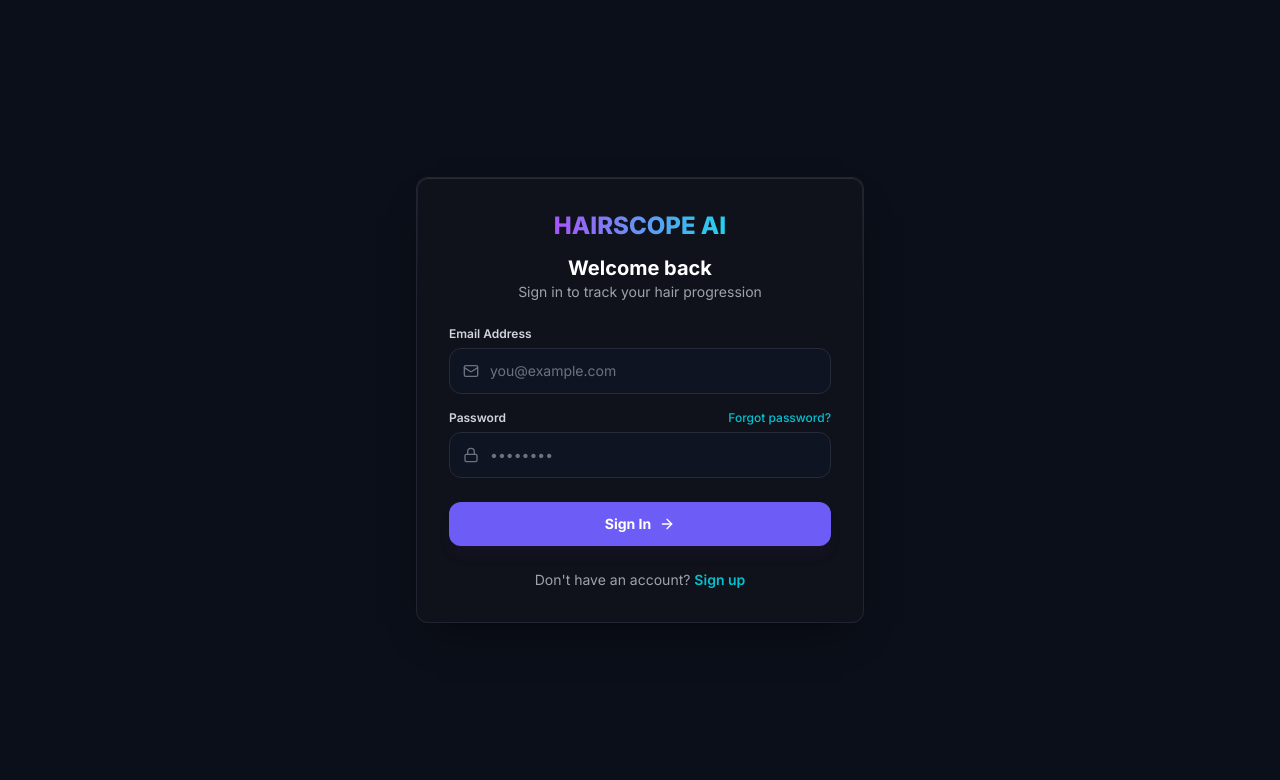
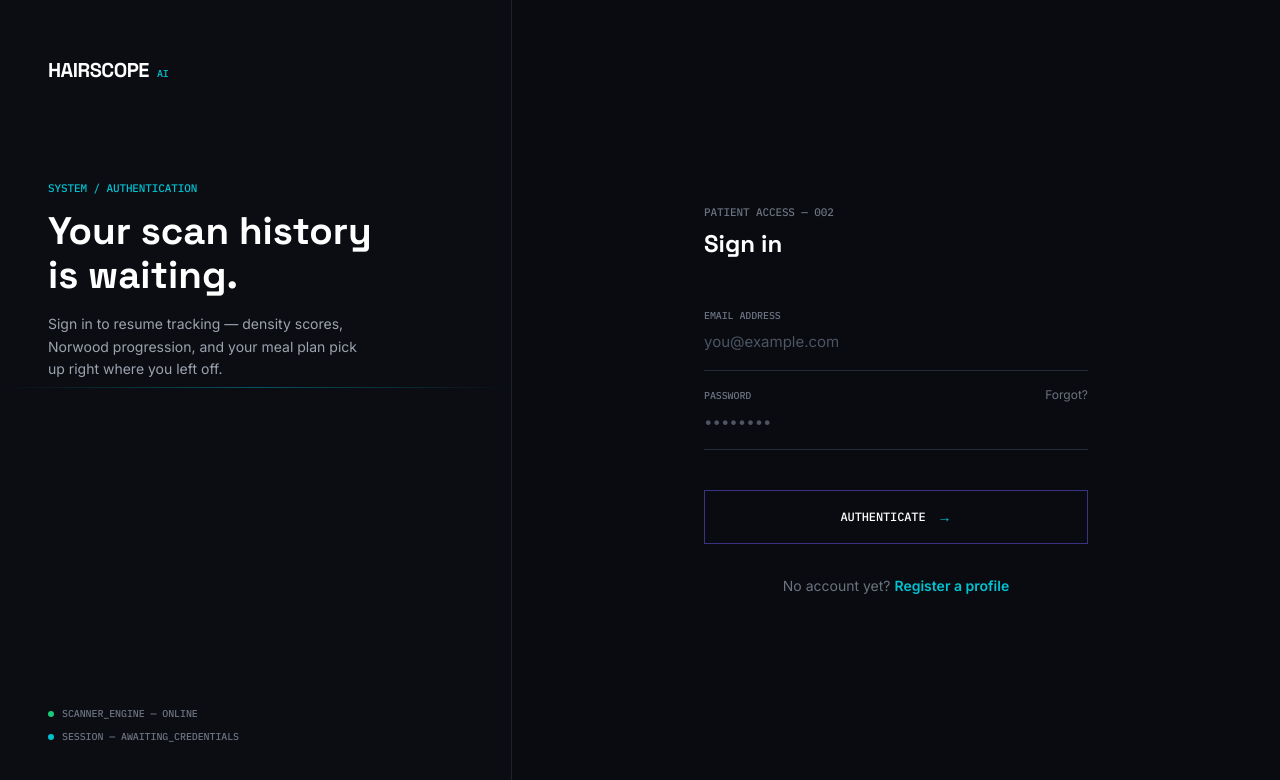
Before and after one commit to thuvan2004/hair-ai, a React (Vite) app in the folder frontend/: page /login in a window 1280 px wide. Shown: the top 780 px of the page. Built offline with nearby package versions, Linux system fonts and the light colour scheme.

Commit message:
Refactor Login component layout and styles

```diff
--- a/frontend/src/pages/Login.jsx
+++ b/frontend/src/pages/Login.jsx
@@ -1,7 +1,7 @@
 import React, { useState } from 'react';
 import { Link, useNavigate } from 'react-router-dom';
 import { useAuth } from '../context/AuthContext';
-import { Sparkles, Mail, Lock, AlertCircle, ArrowRight } from 'lucide-react';
+import { AlertCircle } from 'lucide-react';
 
 const Login = () => {
   const { login } = useAuth();
@@ -36,80 +36,116 @@ const Login = () => {
   };
 
   return (
-    <div className="min-h-screen bg-[#0b0f19] flex items-center justify-center p-6 relative overflow-hidden">
-      {/* Background glow */}
-      <div className="absolute top-1/2 left-1/2 -translate-x-1/2 -translate-y-1/2 w-[400px] h-[400px] bg-brand-violet/10 blur-[130px] rounded-full -z-10"></div>
-
-      <div className="w-full max-w-md glass-card p-8 flex flex-col gap-6">
-        <div className="text-center">
-          <Link to="/" className="inline-block mb-3">
-            <span className="text-2xl font-black bg-gradient-to-r from-purple-500 to-cyan-400 bg-clip-text text-transparent">
-              HAIRSCOPE AI
-            </span>
-          </Link>
-          <h2 className="text-xl font-bold text-white">Welcome back</h2>
-          <p className="text-sm text-gray-400">Sign in to track your hair progression</p>
+    <div className="min-h-screen bg-dark-bg flex flex-col md:flex-row">
+      {/* Left — instrument / status panel. Not a hero image, a readout: this is what
+          a diagnostic tool's "idle screen" looks like while it waits for a signed-in user. */}
+      <aside className="relative md:w-[40%] border-b md:border-b-0 md:border-r border-dark-border/70 flex flex-col justify-between px-8 py-10 md:px-12 md:py-14 overflow-hidden bg-[#0B0D13]">
+        <div className="absolute inset-0 pointer-events-none">
+          <div className="absolute inset-x-0 top-0 h-px bg-gradient-to-r from-transparent via-brand-cyan/40 to-transparent animate-pulse-scan" />
         </div>
 
+        <div>
+          <Link to="/" className="inline-flex items-baseline gap-2">
+            <span className="text-xl font-display font-bold text-white tracking-tight">HAIRSCOPE</span>
+            <span className="font-readout text-[10px] text-brand-cyan tracking-widest">AI</span>
+          </Link>
+
+          <div className="mt-16 md:mt-24">
+            <p className="font-readout text-[11px] text-brand-cyan tracking-[0.2em] uppercase mb-3">
+              System / Authentication
+            </p>
+            <h1 className="text-3xl md:text-[2.4rem] font-display font-bold text-white leading-[1.15]">
+              Your scan history<br />is waiting.
+            </h1>
+            <p className="text-sm text-gray-400 mt-4 max-w-xs leading-relaxed">
+              Sign in to resume tracking — density scores, Norwood progression, and your meal plan pick up right where you left off.
+            </p>
+          </div>
+        </div>
+
+        {/* Status readout footer — the signature diagnostic-instrument detail */}
+        <div className="hidden md:flex flex-col gap-2 font-readout text-[10px] text-gray-500 tracking-wider">
+          <div className="flex items-center gap-2">
+            <span className="w-1.5 h-1.5 rounded-full bg-brand-emerald" />
+            SCANNER_ENGINE — ONLINE
+          </div>
+          <div className="flex items-center gap-2">
+            <span className="w-1.5 h-1.5 rounded-full bg-brand-cyan" />
+            SESSION — AWAITING_CREDENTIALS
+          </div>
+        </div>
+      </aside>
+
+      {/* Right — the intake form itself. Deliberately flat: no floating card, no blur,
+          no icon-in-input pattern. Fields read like a lab requisition slip. */}
+      <main className="flex-1 flex items-center justify-center px-6 py-14 md:py-0">
+        <div className="w-full max-w-sm">
+          <p className="font-readout text-[11px] text-gray-500 tracking-[0.2em] uppercase mb-2">
+            Patient Access — 002
+          </p>
+          <h2 className="text-2xl font-display font-bold text-white mb-8">Sign in</h2>
+
           {error && (
-          <div className="flex items-center gap-2 p-3 bg-rose-500/10 border border-rose-500/20 rounded-xl text-sm text-rose-400">
-            <AlertCircle className="w-5 h-5 shrink-0" />
+            <div className="flex items-center gap-2 py-3 px-3 mb-6 border-l-2 border-brand-rose bg-brand-rose/5 text-sm text-rose-300">
+              <AlertCircle className="w-4 h-4 shrink-0" />
               <span>{error}</span>
             </div>
           )}
 
-        <form onSubmit={handleSubmit} className="flex flex-col gap-4">
-          <div className="flex flex-col gap-1.5">
-            <label className="text-xs font-semibold text-gray-300">Email Address</label>
-            <div className="relative">
-              <Mail className="absolute left-3.5 top-1/2 -translate-y-1/2 w-4 h-4 text-gray-500" />
+          <form onSubmit={handleSubmit} className="flex flex-col">
+            <div className="group flex flex-col gap-2 py-4 border-b border-dark-border focus-within:border-brand-cyan transition-colors">
+              <label className="font-readout text-[10px] text-gray-500 group-focus-within:text-brand-cyan tracking-widest uppercase transition-colors">
+                Email address
+              </label>
               <input
                 type="email"
                 placeholder="you@example.com"
                 value={email}
                 onChange={(e) => setEmail(e.target.value)}
-                className="w-full pl-10 pr-4 py-3 bg-[#0f1422] border border-dark-border rounded-xl text-sm text-white placeholder-gray-500 focus:outline-none focus:border-brand-violet transition-colors"
+                className="w-full bg-transparent text-[15px] text-white placeholder-gray-600 focus:outline-none"
                 required
               />
             </div>
-          </div>
 
-          <div className="flex flex-col gap-1.5">
-            <div className="flex justify-between items-center">
-              <label className="text-xs font-semibold text-gray-300">Password</label>
-              <Link to="/forgot-password" className="text-xs font-medium text-brand-cyan hover:underline">
-                Forgot password?
+            <div className="group flex flex-col gap-2 py-4 border-b border-dark-border focus-within:border-brand-cyan transition-colors">
+              <div className="flex justify-between items-baseline">
+                <label className="font-readout text-[10px] text-gray-500 group-focus-within:text-brand-cyan tracking-widest uppercase transition-colors">
+                  Password
+                </label>
+                <Link to="/forgot-password" className="text-xs text-gray-500 hover:text-brand-cyan transition-colors">
+                  Forgot?
                 </Link>
               </div>
-            <div className="relative">
-              <Lock className="absolute left-3.5 top-1/2 -translate-y-1/2 w-4 h-4 text-gray-500" />
               <input
                 type="password"
                 placeholder="••••••••"
                 value={password}
                 onChange={(e) => setPassword(e.target.value)}
-                className="w-full pl-10 pr-4 py-3 bg-[#0f1422] border border-dark-border rounded-xl text-sm text-white placeholder-gray-500 focus:outline-none focus:border-brand-violet transition-colors"
+                className="w-full bg-transparent text-[15px] text-white placeholder-gray-600 focus:outline-none"
                 required
               />
-            </div>
             </div>
 
             <button
               type="submit"
               disabled={loading}
-            className="w-full mt-2 py-3 bg-brand-violet hover:bg-purple-600 disabled:bg-purple-600/50 font-bold rounded-xl text-sm text-white shadow-lg shadow-purple-900/10 flex items-center justify-center gap-2 transition-all hover:scale-[1.01]"
+              className="group mt-10 w-full py-4 bg-transparent border border-brand-violet/50 hover:border-brand-violet hover:bg-brand-violet/10 disabled:opacity-50 rounded-none text-sm text-white transition-all flex items-center justify-center gap-3"
             >
-            {loading ? 'Signing in...' : 'Sign In'} <ArrowRight className="w-4 h-4" />
+              <span className="font-readout tracking-[0.15em] uppercase text-xs">
+                {loading ? 'Verifying' : 'Authenticate'}
+              </span>
+              <span className="text-brand-cyan transition-transform group-hover:translate-x-1">→</span>
             </button>
           </form>
 
-        <p className="text-sm text-center text-gray-400">
-          Don't have an account?{' '}
+          <p className="text-sm text-center text-gray-500 mt-8">
+            No account yet?{' '}
             <Link to="/register" className="font-semibold text-brand-cyan hover:underline">
-            Sign up
+              Register a profile
             </Link>
           </p>
         </div>
+      </main>
     </div>
   );
 };
```
Lines whose indentation alone changed are shown as unchanged.
